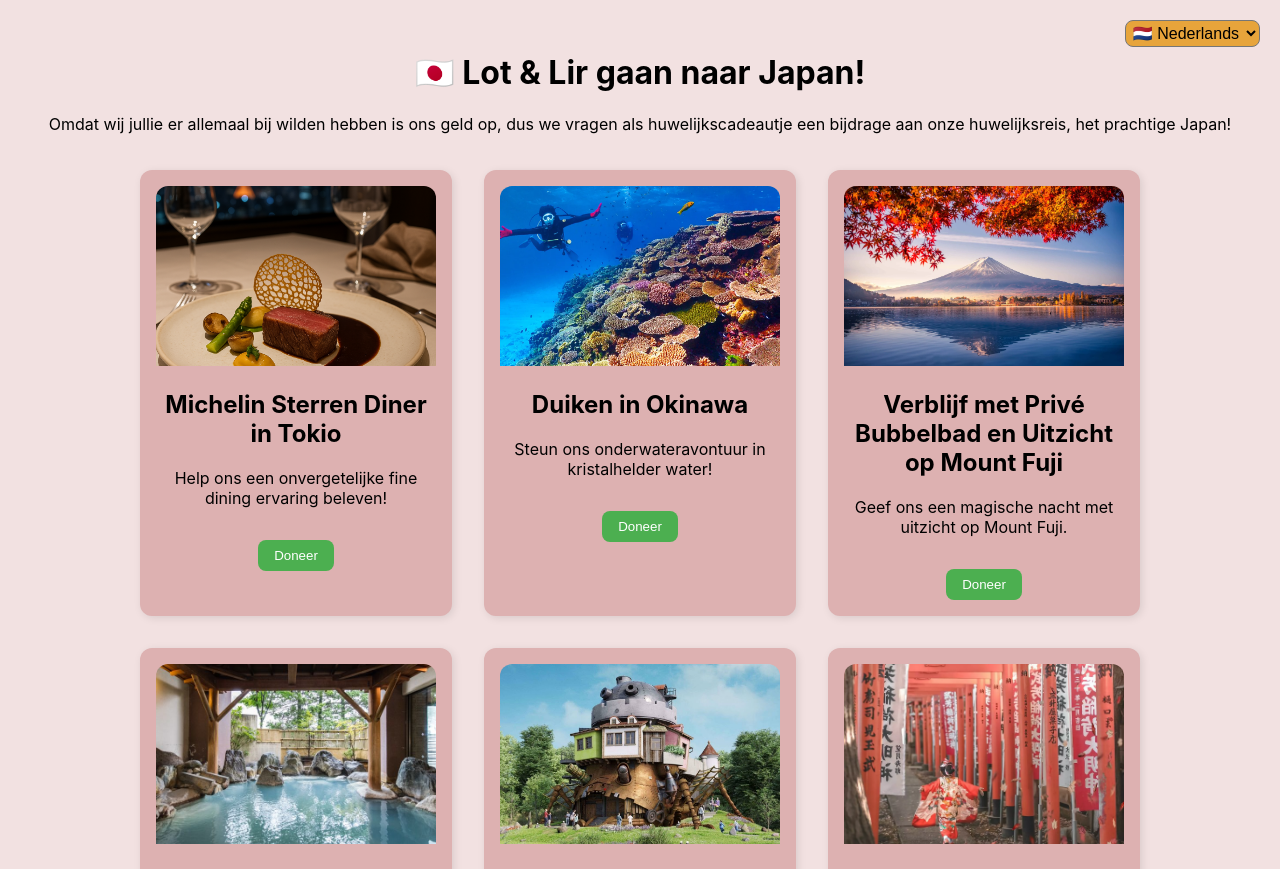
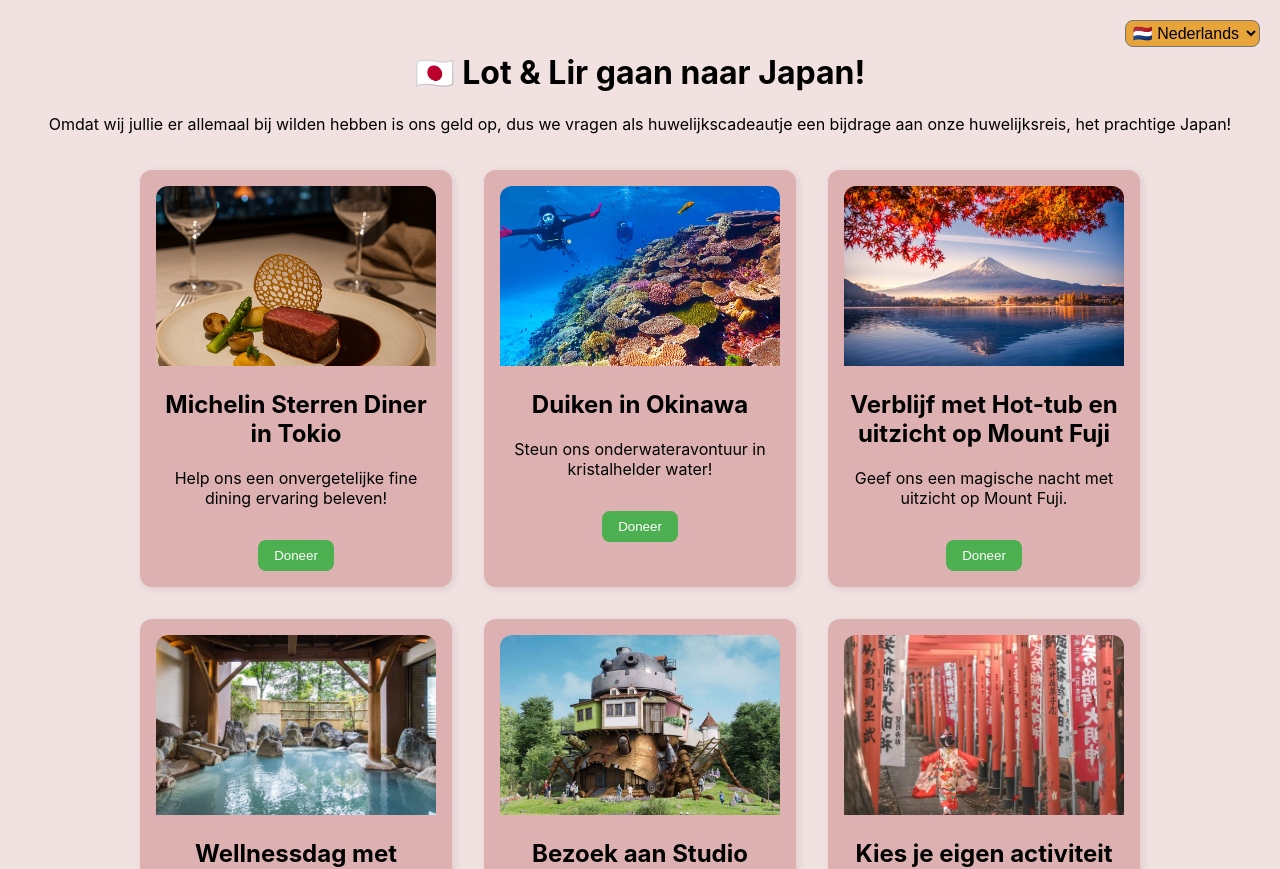
Before and after one commit to Lirry18/lotteenlirryjapan, a React (Create React App) app: page / in a window 1280 px wide. Shown: the top 869 px of the page. Built offline with nearby package versions, Linux system fonts and the light colour scheme.

Commit message:
nog meer

```diff
--- a/src/App.js
+++ b/src/App.js
@@ -74,7 +74,7 @@ function App() {
         image: diving,
       },
       {
-        name: "Verblijf met Privé Bubbelbad en Uitzicht op Mount Fuji",
+        name: "Verblijf met Hot-tub en uitzicht op Mount Fuji",
         description: "Geef ons een magische nacht met uitzicht op Mount Fuji.",
         price: "€400",
         paymentLink: "https://revolut.me/your-hottub-fuji-link",
```
